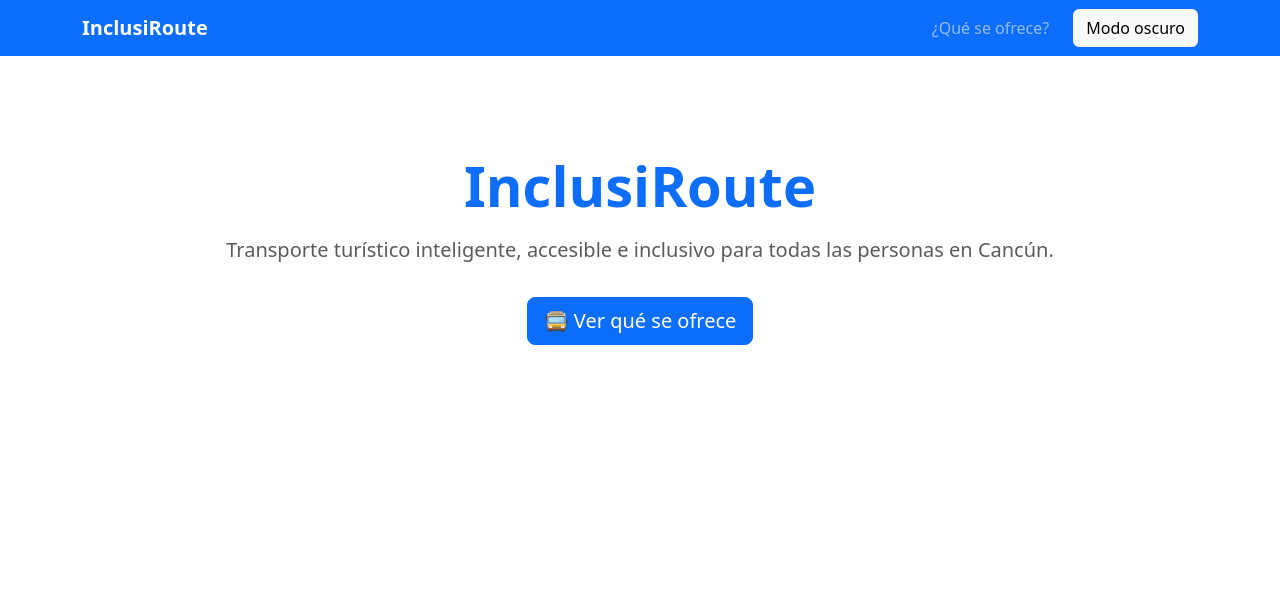
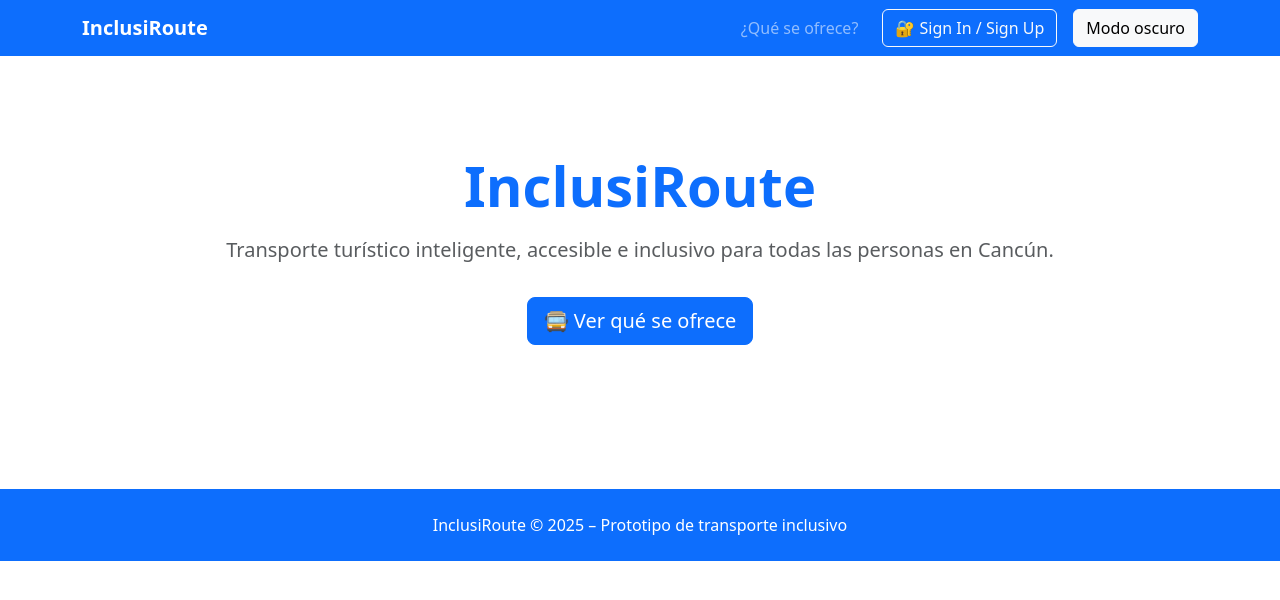
Before and after one commit to CarlosFranciscoTovarPerez/Proyecto-TucanThon, a website: page index.html in a window 1280 px wide. Drawn offline with nearby package versions, Linux system fonts and the light colour scheme.

Commit message:
index con registros

```diff
--- a/index.html
+++ b/index.html
@@ -26,10 +26,14 @@
       <span class="navbar-toggler-icon"></span>
     </button>
 
-    <div class="collapse navbar-collapse" id="navMenu">
-      <ul class="navbar-nav ms-auto gap-3">
+    <div class="collapse navbar-collapse justify-content-end" id="navMenu">
+      <ul class="navbar-nav gap-3">
         <li class="nav-item"><a class="nav-link" href="QuienesSomos.html">¿Qué se ofrece?</a></li>
       </ul>
+
+      <a href="auth.html" class="btn btn-outline-light ms-3">
+        🔐 Sign In / Sign Up
+      </a>
 
       <button id="toggle-dark" class="btn btn-light ms-3">Modo oscuro</button>
     </div>
@@ -37,7 +41,7 @@
 </nav>
 
 
-<!-- HERO SECTION -->
+<!-- HERO -->
 <section class="hero">
   <div class="container">
     <h1 class="display-4 fw-bold text-primary">InclusiRoute</h1>
@@ -52,10 +56,14 @@
 </section>
 
 
+<footer class="bg-primary text-white text-center py-4 mt-5">
+  InclusiRoute © 2025 – Prototipo de transporte inclusivo
+</footer>
+
 
 <script src="https://cdn.jsdelivr.net/npm/bootstrap@5.3.3/dist/js/bootstrap.bundle.min.js"></script>
 
-<!-- MODO OSCURO (FUNCIONA EN TODAS LAS PÁGINAS) -->
+<!-- MODO OSCURO -->
 <script>
   const toggleBtn = document.getElementById("toggle-dark");
   const html = document.documentElement;
```
